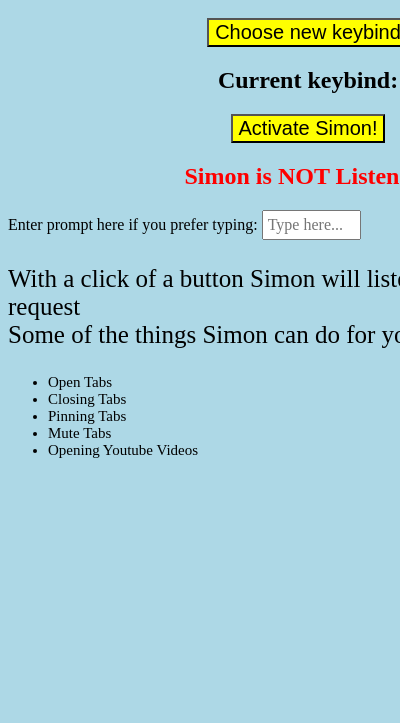
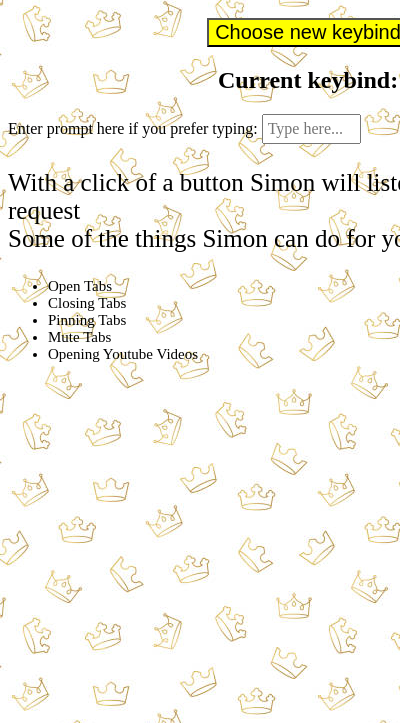
Before and after one commit to T4R1N/madhacks-2025, a browser extension: page popup/popup.html in a window 400 px wide. Shown: the part 121-844 px from the top of the page. Drawn offline with Linux system fonts and the light colour scheme.

Commit message:
Updating Visual
Changing Background and Removing (Commenting out) code for Button

```diff
--- a/popup/popup.css
+++ b/popup/popup.css
@@ -1,5 +1,5 @@
 body {
-    background-color: lightblue;
+    background-image: url("crown_pattern.jpg");
     width: 600px;
 }
 
--- a/popup/popup.html
+++ b/popup/popup.html
@@ -10,10 +10,10 @@
             <button id="keybindListener" aria-pressed = "false" >Choose new keybind</button>
             <h2 id = "keybindIndicator" style="color: black;">Current keybind: </h2>
         </div>
-        <div style="text-align: center;">
+        <!--<div style="text-align: center;">
             <button id="toggleListenButton" aria-pressed = "false">Activate Simon!</button>
             <h2 id = "indicator" style="color: red;">Simon is NOT Listening</h2>
-        </div>
+        </div>-->
         <label for = "prompt">Enter prompt here if you prefer typing:<label>
         <input type = "text" id = "prompt" placeholder = "Type here...">
         <span id="mirror"></span>
--- a/popup/popup.js
+++ b/popup/popup.js
@@ -15,6 +15,8 @@ document.addEventListener("DOMContentLoaded", (e) => {
  *
  * @param {Event} e
  */
+
+/**
 function setNewSimonButton(e) {
     chrome.storage.local.set({listenKey: e.key});
 
@@ -45,6 +47,7 @@ function listenButtonClicked() {
         }
     });
 };
+*/
 
 document.addEventListener("DOMContentLoaded", () => {
 const input = document.getElementById("prompt");
```
Also changed, not shown: popup/crown_pattern.jpg (added).
